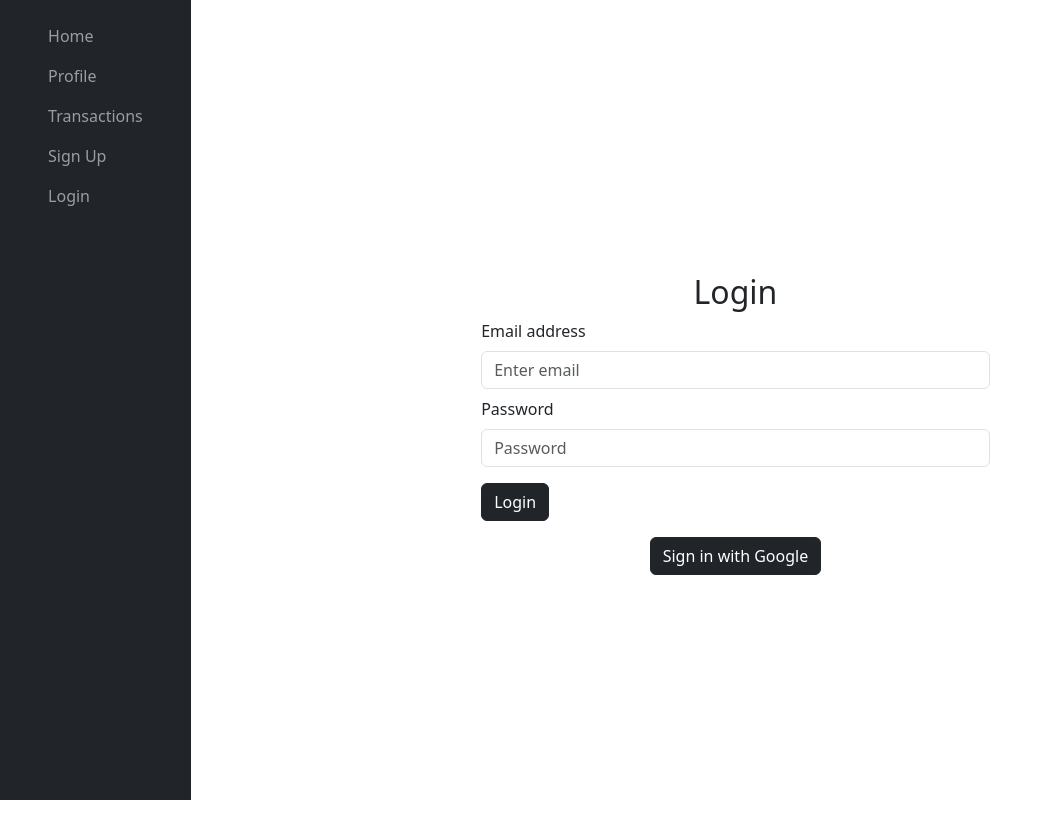
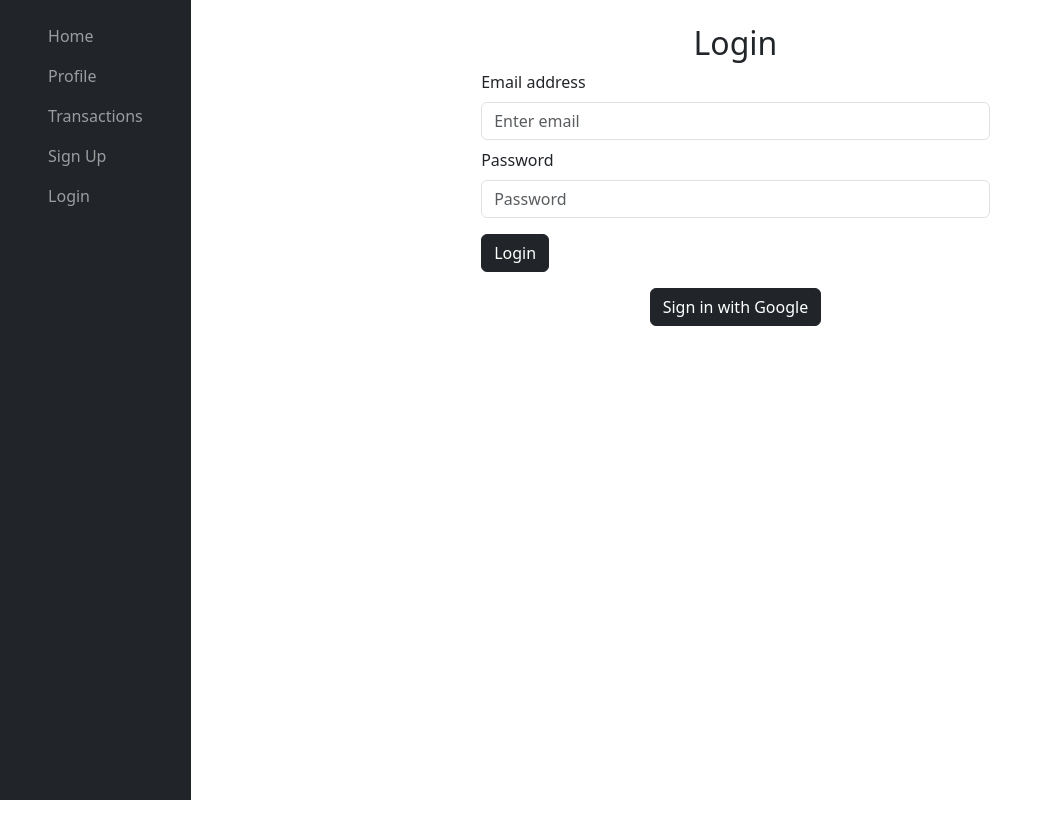
Before and after one commit to mnm-bywallof/client-react-tsx-webapp, a React (Create React App) app: page /login in a window 1280 px wide. Shown: the top 838 px of the page, without its empty margins (0-1053 px from the left). Built offline with nearby package versions, Linux system fonts and the light colour scheme; no server answers.

Commit message:
fixed some aligning

```diff
--- a/src/pages/Login.tsx
+++ b/src/pages/Login.tsx
@@ -21,7 +21,7 @@
   };
 
   return (
-    <Container className="d-flex flex-column align-items-center justify-content-center vh-100">
+    <Container className="d-flex flex-column align-items-center  vh-100">
       <h2>Login</h2>
       {error && <Alert variant="danger">{error}</Alert>}
       <Form onSubmit={handleLogin} className="w-50">
--- a/src/pages/SignUp.tsx
+++ b/src/pages/SignUp.tsx
@@ -21,7 +21,7 @@
   };
 
   return (
-    <Container className="d-flex flex-column align-items-center justify-content-center vh-100">
+    <Container className="d-flex flex-column align-items-center vh-100">
       <h2>Sign Up</h2>
       {error && <Alert variant="danger">{error}</Alert>}
       <Form onSubmit={handleSignUp} className="w-50">
```
